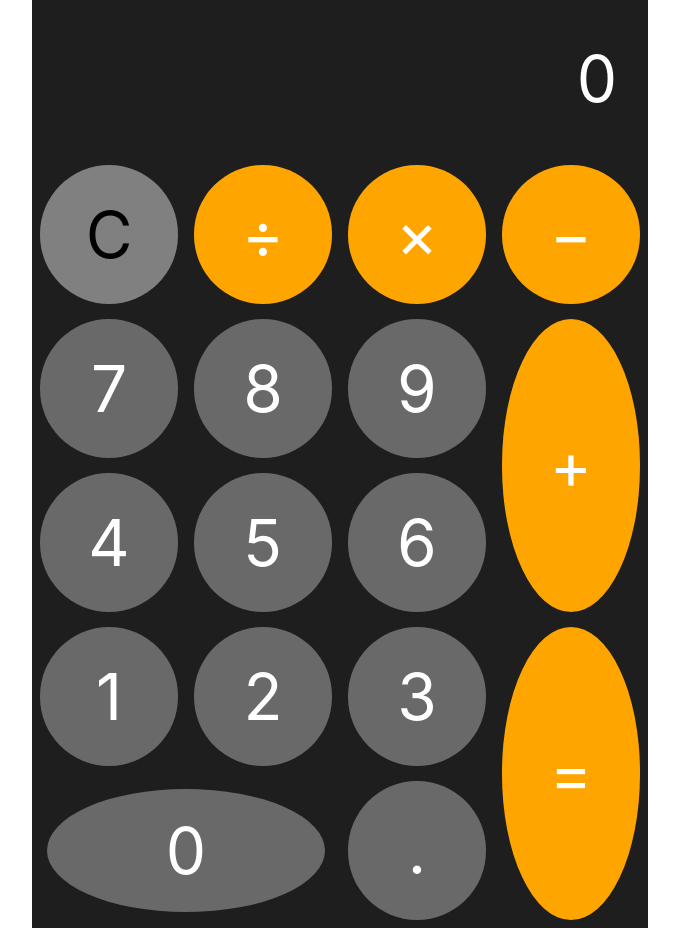
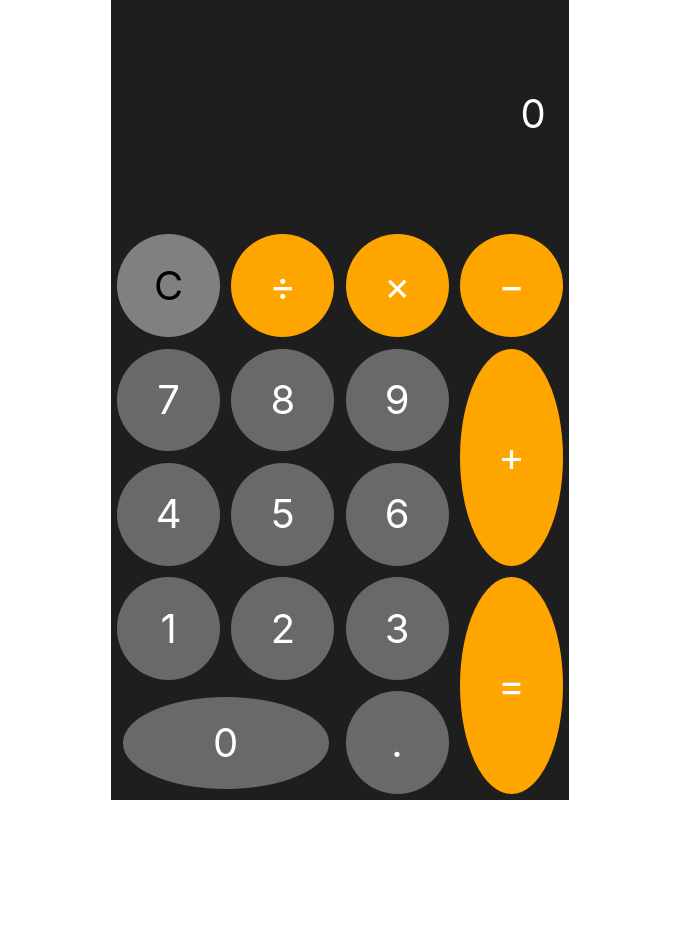
Before and after one commit to sfyuen/calc, a React (Create React App) app: page / in a window 1280 px wide. Shown: the whole page, without its empty margins (300-979 px from the left). After the commit the page ends 800 px from the top, so only its background shows below. Built offline with nearby package versions, Linux system fonts and the light colour scheme.

Commit message:
Update tasks.json and App.css

```diff
--- a/src/App.css
+++ b/src/App.css
@@ -26,11 +26,11 @@
 }
 
 .container {
-  height: 100%;
-  width: 50%;
+  max-width: calc(4 / 7 * 100vh);
+  padding: 0;
 }
 
-[class^="col-"],
+div[class^="col-"],
 div[class*=" col-"],
 .col,
 .row {
@@ -41,7 +41,7 @@ div[class*=" col-"],
 .btn-Primary {
   width: 100%;
   height: 100%;
-  font-size: 5vw;
+  font-size: 5vh;
   border-radius: 50%;
   background-color: DimGray;
   color: white;
@@ -68,7 +68,7 @@ div[class*=" col-"],
 .btn-Secondary {
   width: 100%;
   height: 100%;
-  font-size: 5vw;
+  font-size: 5vh;
   border-radius: 50%;
   background-color: orange;
   color: white;
@@ -95,7 +95,7 @@ div[class*=" col-"],
 .btn-Info {
   width: 100%;
   height: 100%;
-  font-size: 5vw;
+  font-size: 5vh;
   border-radius: 50%;
   background-color: grey;
   color: black;
@@ -120,9 +120,9 @@ div[class*=" col-"],
 }
 
 .display {
-  aspect-ratio: 4/ 1;
+  aspect-ratio: 2/ 1;
   display: flex;
-  font-size: 5vw;
+  font-size: 5vh;
   align-items: center;
   justify-content: end;
   padding: 5%;
```
Also changed, not shown: .codesandbox/tasks.json.
